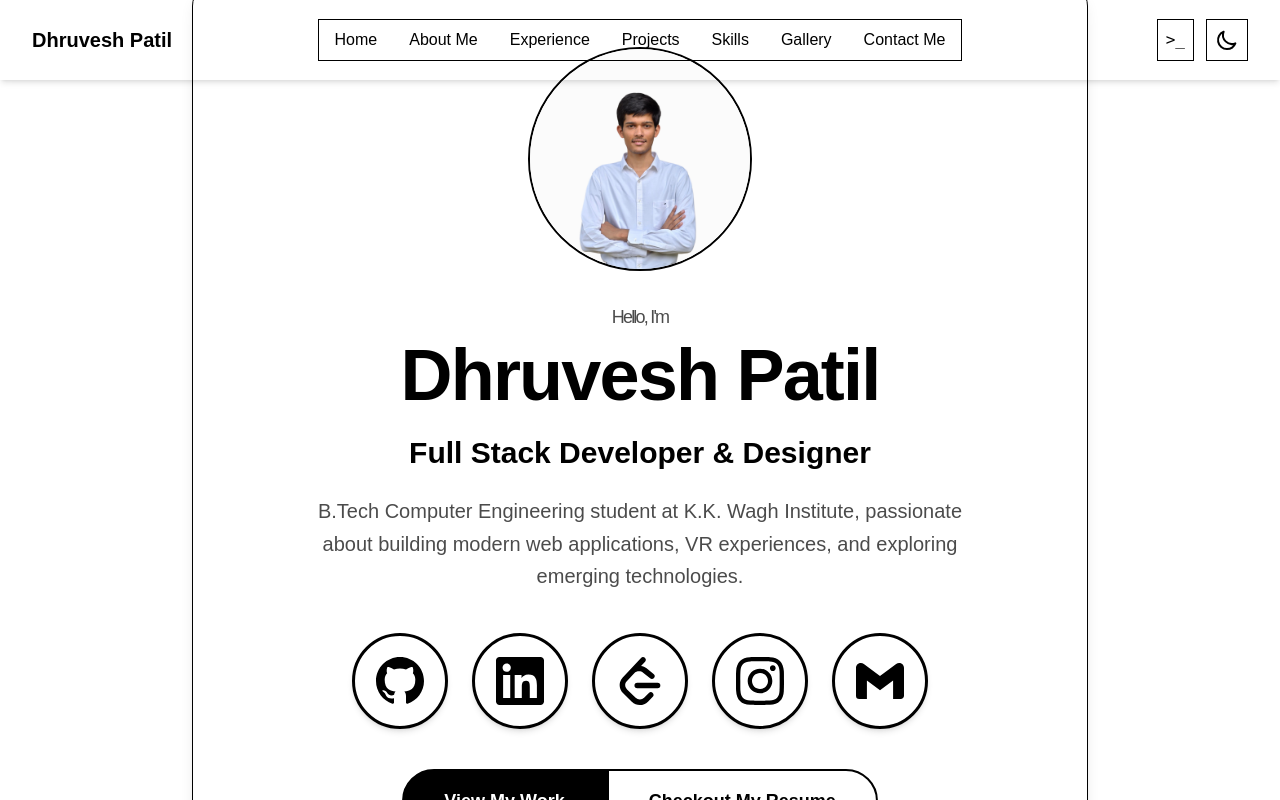
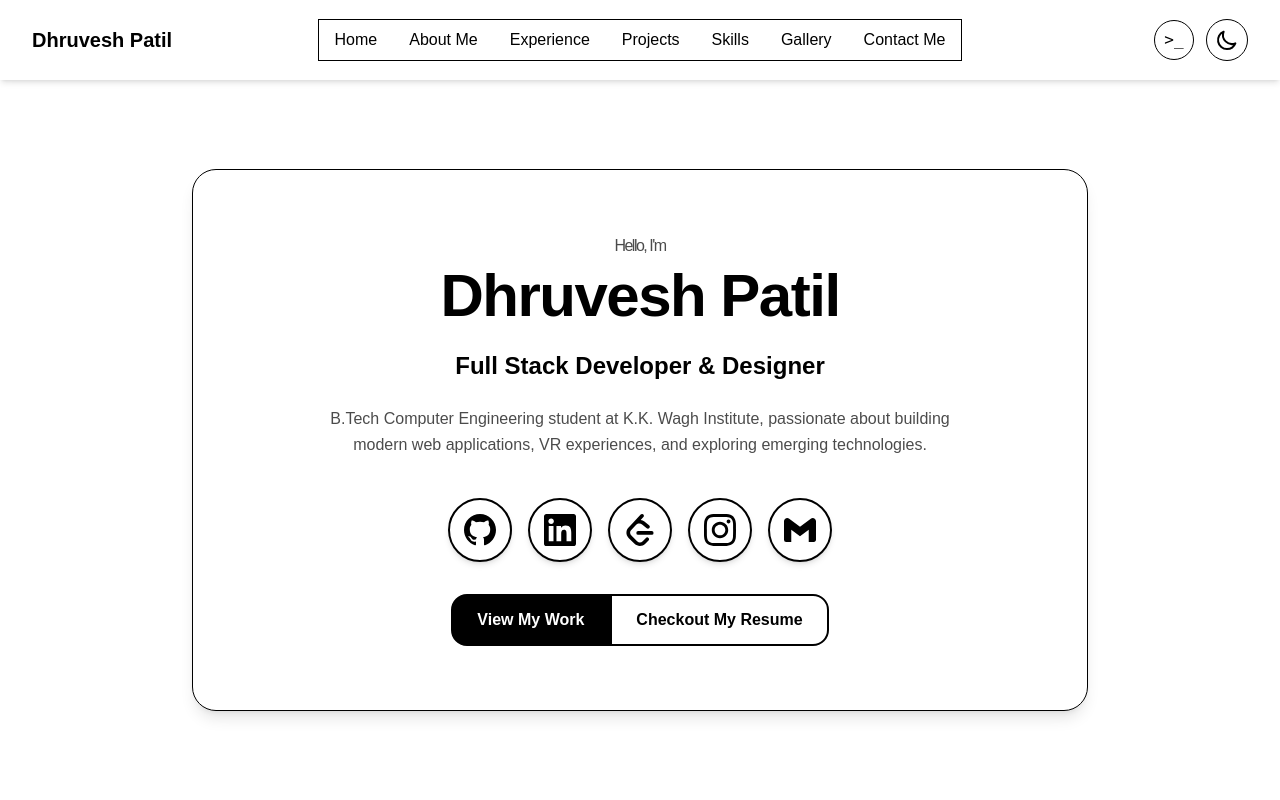
Before and after one commit to Dhruvesh05/Portfolio-Dhruvesh, a Next.js app: page / in a window 1280 px wide. Shown: the top 800 px of the page. Built offline with nearby package versions, Linux system fonts and the light colour scheme.

Commit message:
Home Page - hero section completion

```diff
--- a/components/Experience/Experience.tsx
+++ b/components/Experience/Experience.tsx
@@ -65,7 +65,7 @@ export default function ExperienceSection() {
               className="group w-full border border-black dark:border-white bg-white dark:bg-black overflow-hidden"
             >
               <div className="flex flex-col md:flex-row">
-                <div className="relative w-full md:w-64 lg:w-72 h-44 md:h-48 shrink-0">
+                <div className="relative w-full md:w-96 lg:w-[28rem] h-56 md:h-64 shrink-0">
                   <Image
                     src={item.image}
                     alt={item.org}
@@ -103,9 +103,9 @@ export default function ExperienceSection() {
         {clubExperience.map((item, i) => (
           <div
             key={i}
-            className="flex border border-black dark:border-white h-24 md:h-28 relative group bg-white dark:bg-black text-black dark:text-white"
+            className="flex border border-black dark:border-white h-32 md:h-36 relative group bg-white dark:bg-black text-black dark:text-white"
           >
-            <div className="w-20 md:w-24 relative shrink-0">
+            <div className="w-32 md:w-40 relative shrink-0">
               {item.image.endsWith(".svg") ? (
                 // next/image + SVG can be restricted depending on config; <img> is safe for local public assets.
                 // eslint-disable-next-line @next/next/no-img-element
--- a/components/Home.tsx
+++ b/components/Home.tsx
@@ -28,41 +28,31 @@ export default function HomePage() {
           className="max-w-4xl w-full rounded-2xl md:rounded-3xl border border-black dark:border-white bg-white dark:bg-black p-6 sm:p-8 md:p-12 lg:p-16 transition-transform duration-500 shadow-lg"
           style={{ transform: `scale(${scale})` }}
         >
-          <div className="flex justify-center mb-4 sm:mb-6 md:mb-8">
-            <Image
-              src="/profileimage.png"
-              alt="Dhruvesh Patil"
-              width={120}
-              height={120}
-              className="rounded-full border-2 border-black dark:border-white w-32 h-32 sm:w-40 sm:h-40 md:w-48 md:h-48 lg:w-56 lg:h-56"
-            />
-          </div>
-
-          <h1 className="text-4xl sm:text-5xl md:text-6xl lg:text-7xl font-black mb-3 sm:mb-4 md:mb-6 tracking-tight">
-            <span className="block text-xs sm:text-sm md:text-base lg:text-lg opacity-70 mb-1.5 sm:mb-2 font-normal">Hello, I&apos;m</span>
+          <h1 className="text-3xl sm:text-4xl md:text-5xl lg:text-6xl font-black mb-3 sm:mb-4 md:mb-6 tracking-tight">
+            <span className="block text-xs sm:text-sm md:text-base opacity-70 mb-1.5 sm:mb-2 font-normal">Hello, I&apos;m</span>
             Dhruvesh Patil
           </h1>
 
-          <p className="text-lg sm:text-xl md:text-2xl lg:text-3xl mb-3 sm:mb-4 md:mb-6 font-semibold">
+          <p className="text-base sm:text-lg md:text-xl lg:text-2xl mb-3 sm:mb-4 md:mb-6 font-semibold">
             Full Stack Developer & Designer
           </p>
 
-          <p className="opacity-70 mb-6 sm:mb-8 md:mb-10 leading-relaxed text-sm sm:text-base md:text-lg lg:text-xl max-w-2xl mx-auto px-2 sm:px-0">
+          <p className="opacity-70 mb-6 sm:mb-8 md:mb-10 leading-relaxed text-sm sm:text-base md:text-base max-w-2xl mx-auto px-2 sm:px-0">
             B.Tech Computer Engineering student at K.K. Wagh Institute,
             passionate about building modern web applications, VR experiences,
             and exploring emerging technologies.
           </p>
 
           {/* Social Links */}
-          <div className="flex flex-wrap justify-center items-center gap-4 md:gap-5 lg:gap-6 mb-8 md:mb-10">
+          <div className="flex flex-wrap justify-center items-center gap-3 md:gap-4 mb-6 md:mb-8">
             <a
               href="https://github.com/yourusername"
               target="_blank"
               rel="noopener noreferrer"
-              className="group w-14 h-14 sm:w-16 sm:h-16 md:w-20 md:h-20 lg:w-24 lg:h-24 rounded-full border-2 md:border-[3px] border-black dark:border-white flex items-center justify-center hover:bg-black hover:text-white dark:hover:bg-white dark:hover:text-black transition-all duration-300 shadow-md hover:shadow-xl"
+              className="group w-12 h-12 sm:w-14 sm:h-14 md:w-16 md:h-16 rounded-full border-2 border-black dark:border-white flex items-center justify-center hover:bg-black hover:text-white dark:hover:bg-white dark:hover:text-black transition-all duration-300 shadow-md hover:shadow-xl"
               aria-label="GitHub"
             >
-              <svg className="w-6 h-6 sm:w-7 sm:h-7 md:w-10 md:h-10 lg:w-12 lg:h-12" fill="currentColor" viewBox="0 0 24 24">
+              <svg className="w-5 h-5 sm:w-6 sm:h-6 md:w-8 md:h-8" fill="currentColor" viewBox="0 0 24 24">
                 <path d="M12 0c-6.626 0-12 5.373-12 12 0 5.302 3.438 9.8 8.207 11.387.599.111.793-.261.793-.577v-2.234c-3.338.726-4.033-1.416-4.033-1.416-.546-1.387-1.333-1.756-1.333-1.756-1.089-.745.083-.729.083-.729 1.205.084 1.839 1.237 1.839 1.237 1.07 1.834 2.807 1.304 3.492.997.107-.775.418-1.305.762-1.604-2.665-.305-5.467-1.334-5.467-5.931 0-1.311.469-2.381 1.236-3.221-.124-.303-.535-1.524.117-3.176 0 0 1.008-.322 3.301 1.23.957-.266 1.983-.399 3.003-.404 1.02.005 2.047.138 3.006.404 2.291-1.552 3.297-1.23 3.297-1.23.653 1.653.242 2.874.118 3.176.77.84 1.235 1.911 1.235 3.221 0 4.609-2.807 5.624-5.479 5.921.43.372.823 1.102.823 2.222v3.293c0 .319.192.694.801.576 4.765-1.589 8.199-6.086 8.199-11.386 0-6.627-5.373-12-12-12z"/>
               </svg>
             </a>
@@ -71,10 +61,10 @@ export default function HomePage() {
               href="https://linkedin.com/in/yourusername"
               target="_blank"
               rel="noopener noreferrer"
-              className="group w-14 h-14 sm:w-16 sm:h-16 md:w-20 md:h-20 lg:w-24 lg:h-24 rounded-full border-2 md:border-[3px] border-black dark:border-white flex items-center justify-center hover:bg-black hover:text-white dark:hover:bg-white dark:hover:text-black transition-all duration-300 shadow-md hover:shadow-xl"
+              className="group w-12 h-12 sm:w-14 sm:h-14 md:w-16 md:h-16 rounded-full border-2 border-black dark:border-white flex items-center justify-center hover:bg-[#0A66C2] hover:text-white hover:border-[#0A66C2] transition-all duration-300 shadow-md hover:shadow-xl"
               aria-label="LinkedIn"
             >
-              <svg className="w-6 h-6 sm:w-7 sm:h-7 md:w-10 md:h-10 lg:w-12 lg:h-12" fill="currentColor" viewBox="0 0 24 24">
+              <svg className="w-5 h-5 sm:w-6 sm:h-6 md:w-8 md:h-8" fill="currentColor" viewBox="0 0 24 24">
                 <path d="M20.447 20.452h-3.554v-5.569c0-1.328-.027-3.037-1.852-3.037-1.853 0-2.136 1.445-2.136 2.939v5.667H9.351V9h3.414v1.561h.046c.477-.9 1.637-1.85 3.37-1.85 3.601 0 4.267 2.37 4.267 5.455v6.286zM5.337 7.433c-1.144 0-2.063-.926-2.063-2.065 0-1.138.92-2.063 2.063-2.063 1.14 0 2.064.925 2.064 2.063 0 1.139-.925 2.065-2.064 2.065zm1.782 13.019H3.555V9h3.564v11.452zM22.225 0H1.771C.792 0 0 .774 0 1.729v20.542C0 23.227.792 24 1.771 24h20.451C23.2 24 24 23.227 24 22.271V1.729C24 .774 23.2 0 22.222 0h.003z"/>
               </svg>
             </a>
@@ -83,10 +73,10 @@ export default function HomePage() {
               href="https://leetcode.com/yourusername"
               target="_blank"
               rel="noopener noreferrer"
-              className="group w-14 h-14 sm:w-16 sm:h-16 md:w-20 md:h-20 lg:w-24 lg:h-24 rounded-full border-2 md:border-[3px] border-black dark:border-white flex items-center justify-center hover:bg-black hover:text-white dark:hover:bg-white dark:hover:text-black transition-all duration-300 shadow-md hover:shadow-xl"
+              className="group w-12 h-12 sm:w-14 sm:h-14 md:w-16 md:h-16 rounded-full border-2 border-black dark:border-white flex items-center justify-center hover:bg-[#FFA116] hover:text-white hover:border-[#FFA116] transition-all duration-300 shadow-md hover:shadow-xl"
               aria-label="LeetCode"
             >
-              <svg className="w-6 h-6 sm:w-7 sm:h-7 md:w-10 md:h-10 lg:w-12 lg:h-12" fill="currentColor" viewBox="0 0 24 24">
+              <svg className="w-5 h-5 sm:w-6 sm:h-6 md:w-8 md:h-8" fill="currentColor" viewBox="0 0 24 24">
                 <path d="M13.483 0a1.374 1.374 0 0 0-.961.438L7.116 6.226l-3.854 4.126a5.266 5.266 0 0 0-1.209 2.104 5.35 5.35 0 0 0-.125.513 5.527 5.527 0 0 0 .062 2.362 5.83 5.83 0 0 0 .349 1.017 5.938 5.938 0 0 0 1.271 1.818l4.277 4.193.039.038c2.248 2.165 5.852 2.133 8.063-.074l2.396-2.392c.54-.54.54-1.414.003-1.955a1.378 1.378 0 0 0-1.951-.003l-2.396 2.392a3.021 3.021 0 0 1-4.205.038l-.02-.019-4.276-4.193c-.652-.64-.972-1.469-.948-2.263a2.68 2.68 0 0 1 .066-.523 2.545 2.545 0 0 1 .619-1.164L9.13 8.114c1.058-1.134 3.204-1.27 4.43-.278l3.501 2.831c.593.48 1.461.387 1.94-.207a1.384 1.384 0 0 0-.207-1.943l-3.5-2.831c-.8-.647-1.766-1.045-2.774-1.202l2.015-2.158A1.384 1.384 0 0 0 13.483 0zm-2.866 12.815a1.38 1.38 0 0 0-1.38 1.382 1.38 1.38 0 0 0 1.38 1.382H20.79a1.38 1.38 0 0 0 1.38-1.382 1.38 1.38 0 0 0-1.38-1.382z"/>
               </svg>
             </a>
@@ -95,20 +85,20 @@ export default function HomePage() {
               href="https://instagram.com/yourusername"
               target="_blank"
               rel="noopener noreferrer"
-              className="group w-14 h-14 sm:w-16 sm:h-16 md:w-20 md:h-20 lg:w-24 lg:h-24 rounded-full border-2 md:border-[3px] border-black dark:border-white flex items-center justify-center hover:bg-black hover:text-white dark:hover:bg-white dark:hover:text-black transition-all duration-300 shadow-md hover:shadow-xl"
+              className="group w-12 h-12 sm:w-14 sm:h-14 md:w-16 md:h-16 rounded-full border-2 border-black dark:border-white flex items-center justify-center hover:bg-gradient-to-br hover:from-[#F58529] hover:via-[#DD2A7B] hover:to-[#8134AF] hover:text-white hover:border-transparent transition-all duration-300 shadow-md hover:shadow-xl"
               aria-label="Instagram"
             >
-              <svg className="w-6 h-6 sm:w-7 sm:h-7 md:w-10 md:h-10 lg:w-12 lg:h-12" fill="currentColor" viewBox="0 0 24 24">
+              <svg className="w-5 h-5 sm:w-6 sm:h-6 md:w-8 md:h-8" fill="currentColor" viewBox="0 0 24 24">
                 <path d="M12 2.163c3.204 0 3.584.012 4.85.07 3.252.148 4.771 1.691 4.919 4.919.058 1.265.069 1.645.069 4.849 0 3.205-.012 3.584-.069 4.849-.149 3.225-1.664 4.771-4.919 4.919-1.266.058-1.644.07-4.85.07-3.204 0-3.584-.012-4.849-.07-3.26-.149-4.771-1.699-4.919-4.92-.058-1.265-.07-1.644-.07-4.849 0-3.204.013-3.583.07-4.849.149-3.227 1.664-4.771 4.919-4.919 1.266-.057 1.645-.069 4.849-.069zm0-2.163c-3.259 0-3.667.014-4.947.072-4.358.2-6.78 2.618-6.98 6.98-.059 1.281-.073 1.689-.073 4.948 0 3.259.014 3.668.072 4.948.2 4.358 2.618 6.78 6.98 6.98 1.281.058 1.689.072 4.948.072 3.259 0 3.668-.014 4.948-.072 4.354-.2 6.782-2.618 6.979-6.98.059-1.28.073-1.689.073-4.948 0-3.259-.014-3.667-.072-4.947-.196-4.354-2.617-6.78-6.979-6.98-1.281-.059-1.69-.073-4.949-.073zm0 5.838c-3.403 0-6.162 2.759-6.162 6.162s2.759 6.163 6.162 6.163 6.162-2.759 6.162-6.163c0-3.403-2.759-6.162-6.162-6.162zm0 10.162c-2.209 0-4-1.79-4-4 0-2.209 1.791-4 4-4s4 1.791 4 4c0 2.21-1.791 4-4 4zm6.406-11.845c-.796 0-1.441.645-1.441 1.44s.645 1.44 1.441 1.44c.795 0 1.439-.645 1.439-1.44s-.644-1.44-1.439-1.44z"/>
               </svg>
             </a>
 
             <a
               href="mailto:your.email@gmail.com"
-              className="group w-14 h-14 sm:w-16 sm:h-16 md:w-20 md:h-20 lg:w-24 lg:h-24 rounded-full border-2 md:border-[3px] border-black dark:border-white flex items-center justify-center hover:bg-black hover:text-white dark:hover:bg-white dark:hover:text-black transition-all duration-300 shadow-md hover:shadow-xl"
+              className="group w-12 h-12 sm:w-14 sm:h-14 md:w-16 md:h-16 rounded-full border-2 border-black dark:border-white flex items-center justify-center hover:bg-[#EA4335] hover:text-white hover:border-[#EA4335] transition-all duration-300 shadow-md hover:shadow-xl"
               aria-label="Gmail"
             >
-              <svg className="w-6 h-6 sm:w-7 sm:h-7 md:w-10 md:h-10 lg:w-12 lg:h-12" fill="currentColor" viewBox="0 0 24 24">
+              <svg className="w-5 h-5 sm:w-6 sm:h-6 md:w-8 md:h-8" fill="currentColor" viewBox="0 0 24 24">
                 <path d="M24 5.457v13.909c0 .904-.732 1.636-1.636 1.636h-3.819V11.73L12 16.64l-6.545-4.91v9.273H1.636A1.636 1.636 0 0 1 0 19.366V5.457c0-2.023 2.309-3.178 3.927-1.964L12 9.548l8.073-6.055C21.69 2.28 24 3.434 24 5.457z"/>
               </svg>
             </a>
@@ -117,13 +107,13 @@ export default function HomePage() {
           <div className="flex flex-col sm:flex-row justify-center gap-2 sm:gap-0">
             <Link
               href="/projects"
-              className="px-6 md:px-8 lg:px-10 py-3 md:py-4 text-sm md:text-base lg:text-lg rounded-full sm:rounded-l-full sm:rounded-r-none border-2 border-black dark:border-white bg-black text-white dark:bg-white dark:text-black hover:opacity-90 transition font-semibold"
+              className="px-5 md:px-6 py-2.5 md:py-3 text-sm md:text-base rounded-2xl sm:rounded-2xl sm:rounded-r-none border-2 border-black dark:border-white bg-black text-white dark:bg-white dark:text-black hover:bg-black hover:text-white transition font-semibold"
             >
               View My Work
             </Link>
             <Link
               href="/contact"
-              className="px-6 md:px-8 lg:px-10 py-3 md:py-4 text-sm md:text-base lg:text-lg rounded-full sm:rounded-r-full sm:rounded-l-none border-2 border-black dark:border-white text-black dark:text-white hover:bg-black dark:hover:bg-white hover:text-white dark:hover:text-black transition font-semibold"
+              className="px-5 md:px-6 py-2.5 md:py-3 text-sm md:text-base rounded-2xl sm:rounded-r-2xl sm:rounded-l-none border-2 border-black dark:border-white text-black dark:text-white hover:bg-black dark:hover:bg-white hover:text-white dark:hover:text-black transition font-semibold"
             >
               Checkout My Resume
             </Link>
--- a/components/Navbar.tsx
+++ b/components/Navbar.tsx
@@ -75,7 +75,7 @@ export default function Navbar() {
                 type="button"
                 onClick={() => toggleVisibility()}
                 aria-label="Toggle terminal"
-                className="p-2 text-black dark:text-white"
+                className="w-10 h-10 rounded-full flex items-center justify-center text-black dark:text-white hover:bg-black dark:hover:bg-white hover:text-white dark:hover:text-black transition-all duration-300"
               >
                 <span className="font-mono text-base leading-none">&gt;_</span>
               </button>
@@ -89,14 +89,14 @@ export default function Navbar() {
             <button
               type="button"
               onClick={() => toggleVisibility()}
-              className="p-2 text-black dark:text-white"
+              className="w-10 h-10 rounded-full flex items-center justify-center text-black dark:text-white hover:bg-black dark:hover:bg-white hover:text-white dark:hover:text-black transition-all duration-300"
               aria-label="Toggle terminal"
             >
               <span className="font-mono text-base leading-none">&gt;_</span>
             </button>
             <button
               onClick={toggleMenu}
-              className="p-2 text-black dark:text-white"
+              className="p-2 text-black dark:text-white hover:bg-black dark:hover:bg-white hover:text-white dark:hover:text-black transition-all duration-300 rounded-full"
               aria-label="Toggle menu"
             >
               {isOpen ? (
--- a/components/ThemeToggle.tsx
+++ b/components/ThemeToggle.tsx
@@ -17,7 +17,7 @@ export default function ThemeToggle() {
     <button
       onClick={() => setTheme(resolvedTheme === 'dark' ? 'light' : 'dark')}
       aria-label="Toggle theme"
-      className="p-2 text-black dark:text-white"
+      className="p-2 rounded-full text-black dark:text-white hover:bg-black dark:hover:bg-white hover:text-white dark:hover:text-black transition-all duration-300"
     >
       {resolvedTheme === 'dark' ? (
         /* Sun */
```
Also changed, not shown: components/Projects/Projects.tsx (+12 -12 lines), components/Terminal.tsx (+19 -29 lines).
